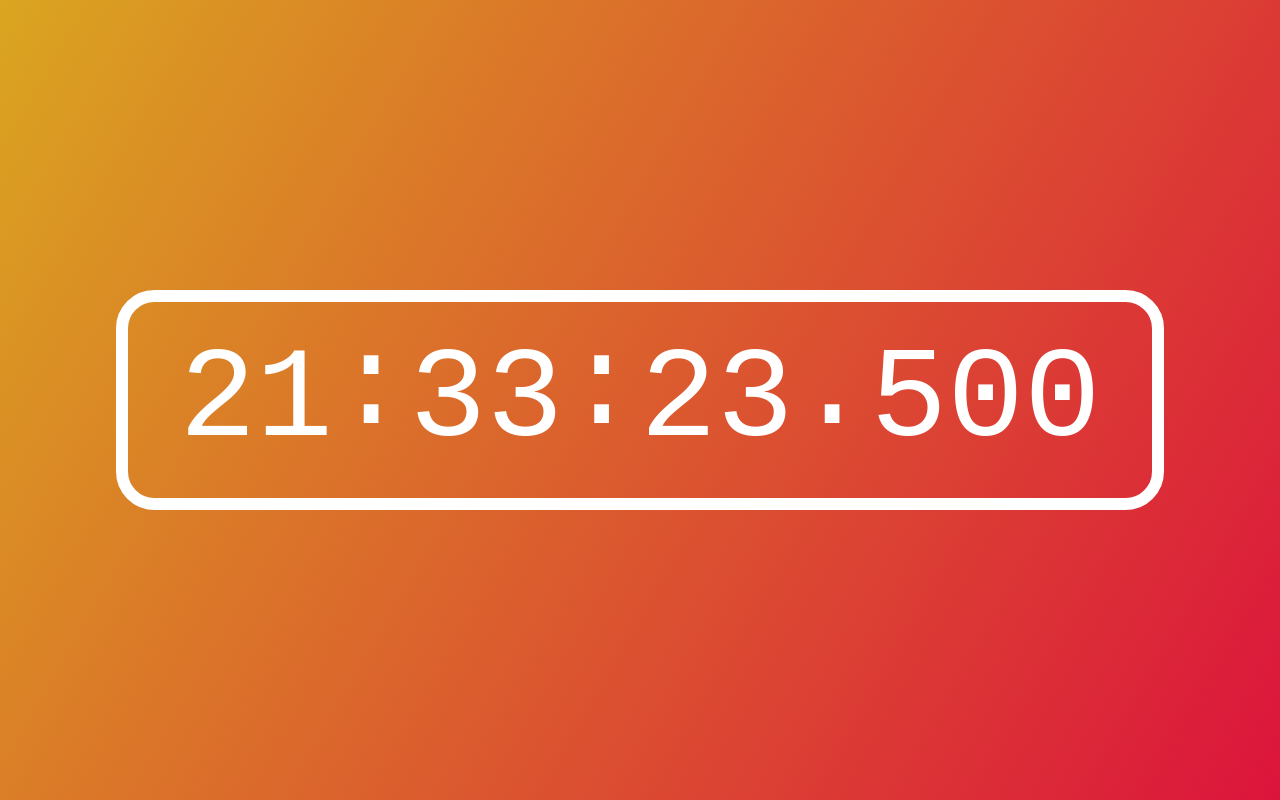
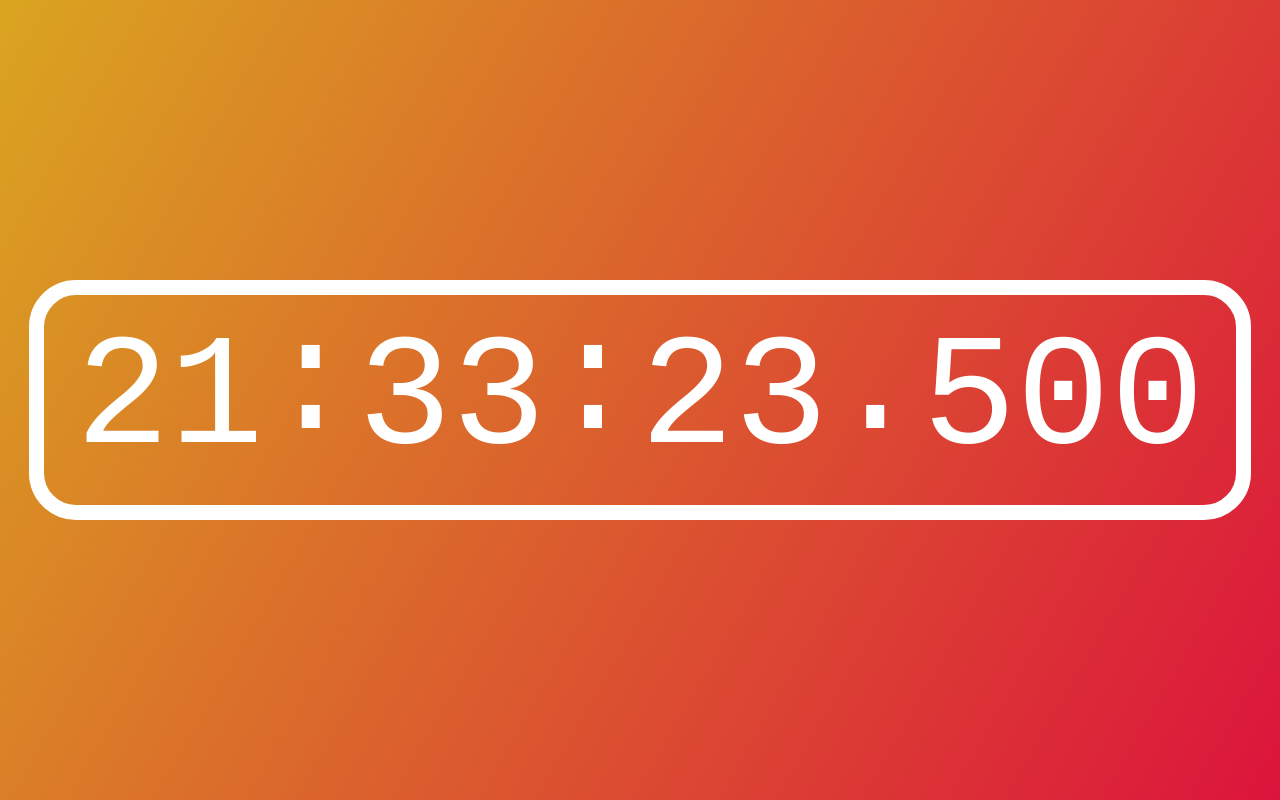
Before and after one commit to Deer-Canidae/Precision-Clock, a website built with Vite: page index.html in a window 1280 px wide. Built offline with nearby package versions, Linux system fonts and the light colour scheme.

Commit message:
sizing tweak

```diff
--- a/src/styles.css
+++ b/src/styles.css
@@ -13,11 +13,11 @@ body {
 }
 
 #app {
-  font-size: 10vw;
+  font-size: 12.25vw;
   border: 0.1em solid white;
   background: transparent;
   color: white;
-  padding: 0.2em 0.4em;
+  padding: 0.1em 0.2em;
   border-radius: 0.3em;
   display: flex;
   flex-direction: row;
@@ -27,15 +27,13 @@ body {
   transform: translate(0, -0.09em);
 }
 
-@media (orientation: landscape) {
-  .milisec::after {
-    content: attr(data-mili);
-  }
+.milisec::after {
+  content: attr(data-mili);
 }
 
 @media (orientation: portrait) {
   #app {
-    font-size: 11vh;
+    font-size: 11.5vh;
     flex-direction: column;
   }
 
```
